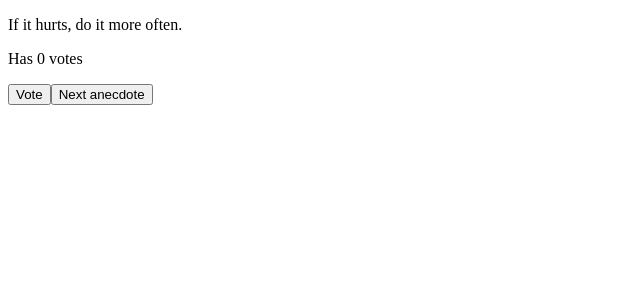
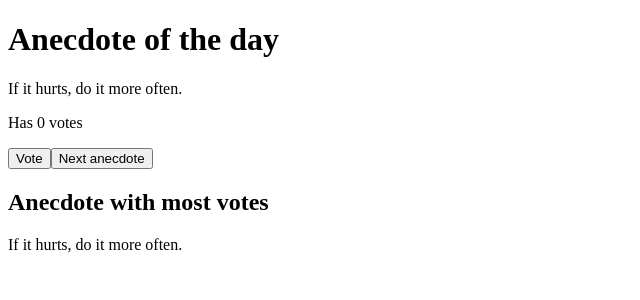
Before and after one commit to mecene/fullstack-Helsinki, a React (Create React App) app in the folder part1/anecdotes/: page / in a window 1280 px wide. Shown: the top 300 px of the page, without its empty margins (0-640 px from the left). Built offline with nearby package versions, Linux system fonts and the light colour scheme.

Commit message:
anecdotes 1.14

```diff
--- a/part1/anecdotes/src/App.js
+++ b/part1/anecdotes/src/App.js
@@ -5,6 +5,15 @@ const Button = ({ text, onClick }) => {
     <button onClick={onClick}> {text} </button>
   )
 }
+// component max votes
+  // function max votes
+  const MaxVotes = ({points, anecdotes}) => {
+    var result = points.indexOf(Math.max(...points));
+    //console.log(result)
+    return (
+     <p>{anecdotes[result]}</p>
+    )
+  }
 
 const App = () => {
   const anecdotes = [
@@ -17,25 +26,35 @@ const App = () => {
     'Programming without an extremely heavy use of console.log is same as if a doctor would refuse to use x-rays or blood tests when diagnosing patients.',
     'The only way to go fast, is to go well.'
   ]
- // Define our states
+  // Define our states
   const [selected, setSelected] = useState(0)
   const [points, setPoints] = useState(new Uint8Array(anecdotes.length)) //new Uint8Array(anecdotes.length)
 
-// function to increase the score of the displayed anecdote
-  const vote = (selected) =>{
+  // Function to increase the score of the displayed anecdote
+  const vote = (selected) => {
     const pointsCopy = [...points]
     pointsCopy[selected] += 1
     setPoints(pointsCopy)
     //console.log(points)
   }
 
+  // Function to generate a new annecdote index ** todo -> prevent following duplicate
+  const randIndex = (anecdotes) => {
+    const indexNum = Math.floor(Math.random() * anecdotes.length)
+    return (
+      indexNum
+    )
+  }
+
   return (
     <div>
+      <h1>Anecdote of the day</h1>
       <p>{anecdotes[selected]}</p>
       <p>Has {points[selected]} votes</p>
       <Button text={'Vote'} onClick={() => vote(selected)} />
-      <Button text={'Next anecdote'} onClick={() => setSelected(Math.floor(Math.random() * anecdotes.length))} />
-
+      <Button text={'Next anecdote'} onClick={() => setSelected(randIndex(anecdotes))} />
+      <h2>Anecdote with most votes</h2>
+      <MaxVotes points={points} anecdotes={anecdotes} />
     </div>
   )
 }
```
